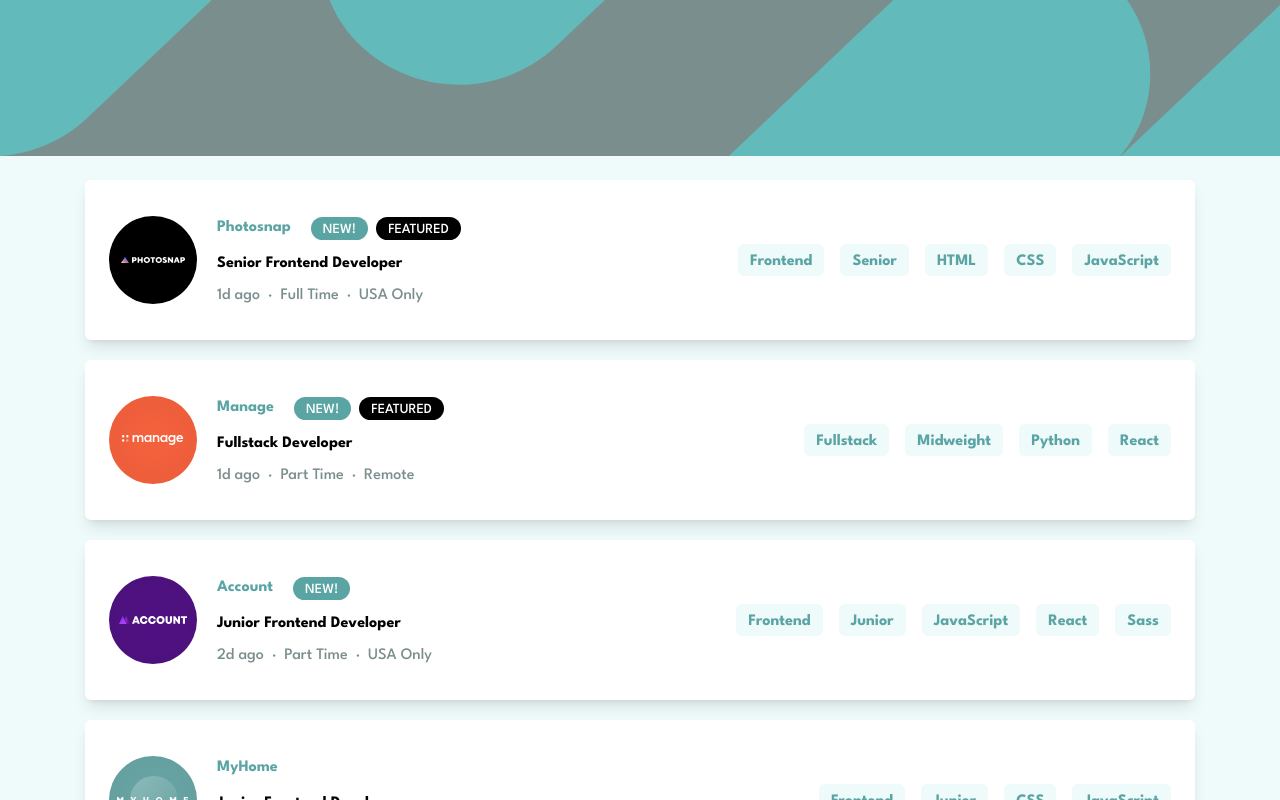
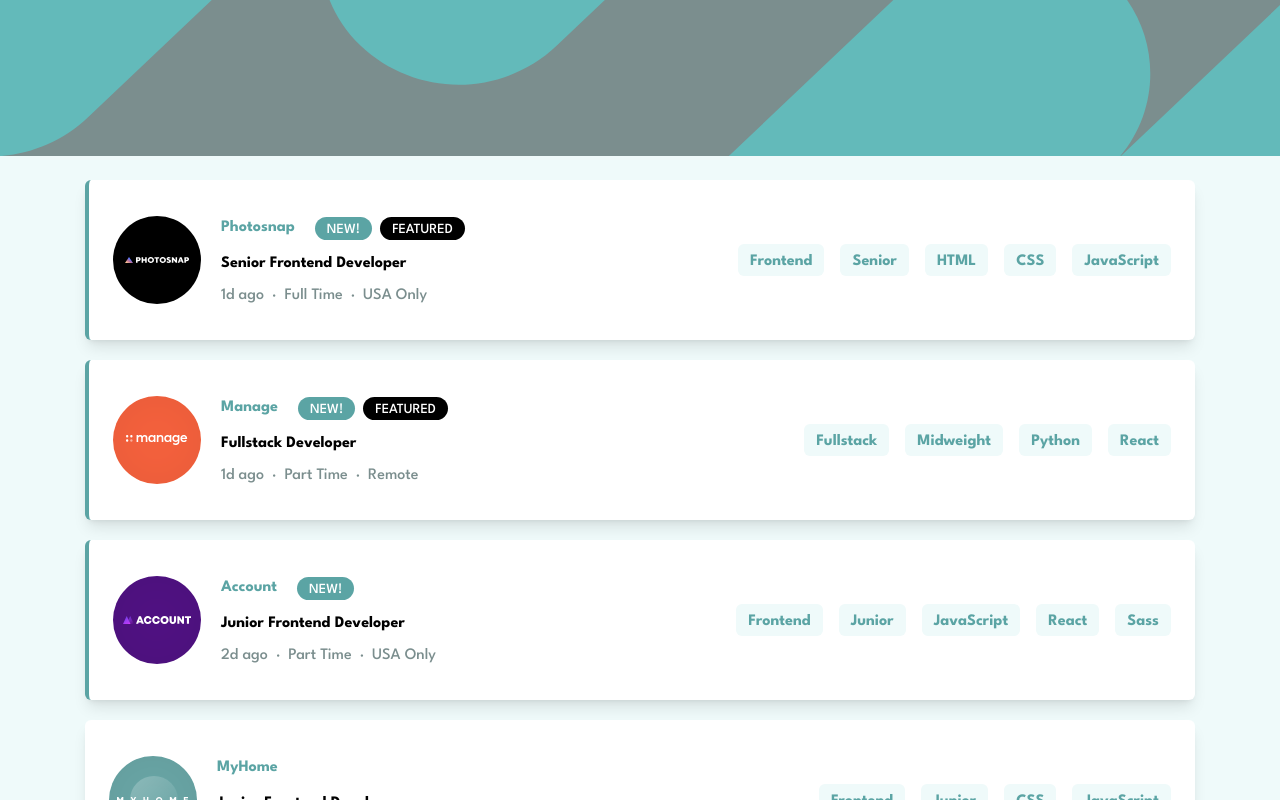
Before and after one commit to dannyfongdev/app-job-listings, a Vue app: page / in a window 1280 px wide. Shown: the top 800 px of the page. Built offline with nearby package versions, Linux system fonts and the light colour scheme.

Commit message:
Border left has primary color of job is new

```diff
--- a/src/components/Listing.vue
+++ b/src/components/Listing.vue
@@ -1,6 +1,10 @@
 <template>
   <div
-    class="mx-auto mb-10 flex rounded-md bg-white p-6 shadow-lg md:mb-5 md:max-w-[1110px]"
+    :class="
+      job.new
+        ? 'mx-auto mb-10 flex rounded-md border-l-4 border-primary1 bg-white p-6 shadow-lg md:mb-5 md:max-w-[1110px]'
+        : 'mx-auto mb-10 flex rounded-md bg-white p-6 shadow-lg md:mb-5 md:max-w-[1110px]'
+    "
   >
     <Job :job="job" @filter="handleFilter" />
   </div>
```
